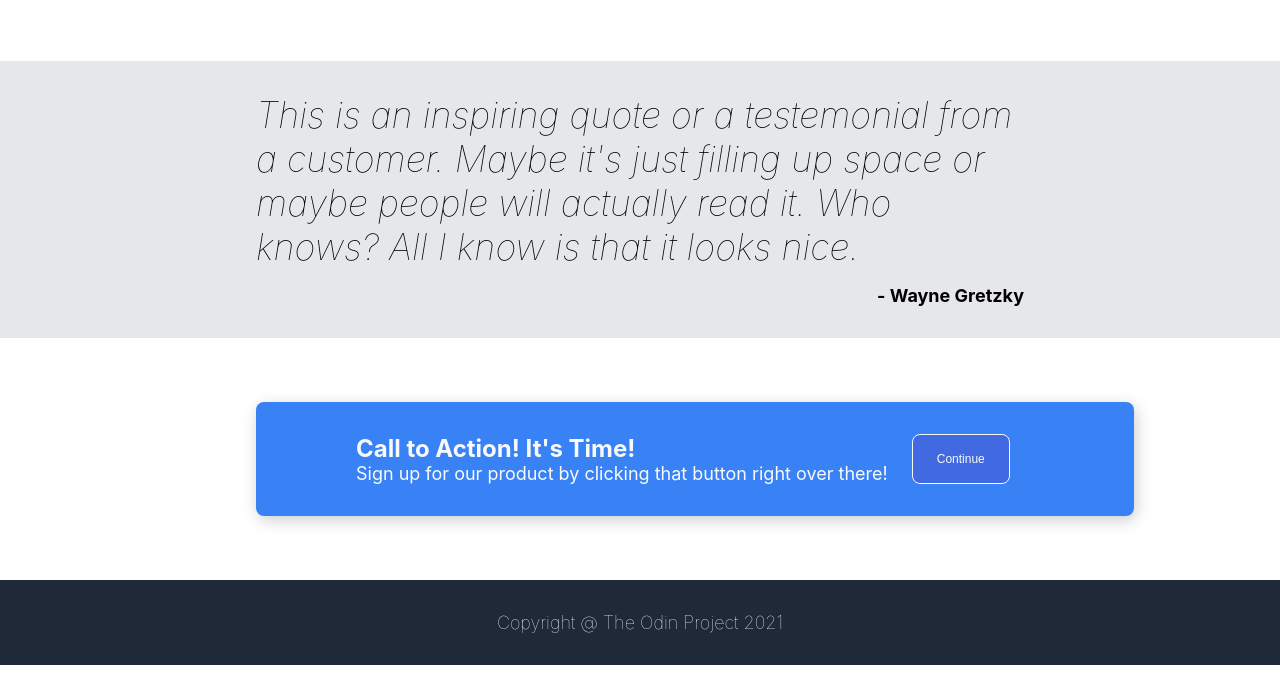
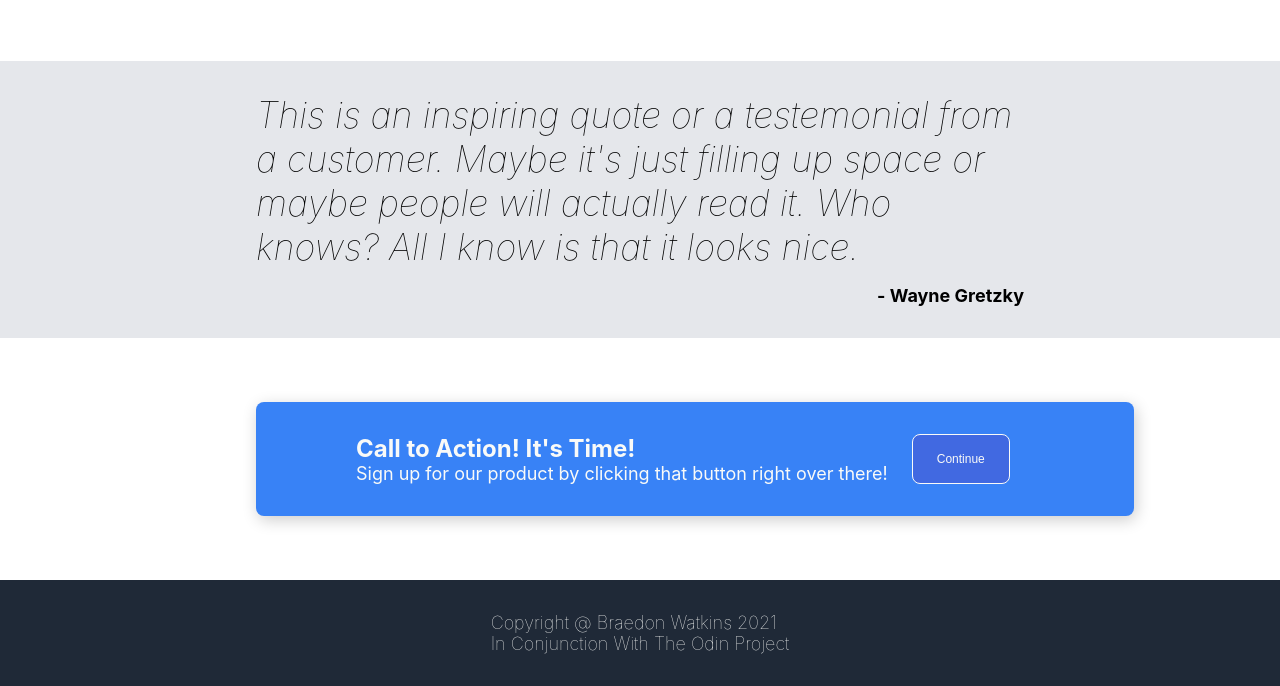
Before and after one commit to braedonwatkins/landingpage, a plain HTML site: page index.html in a window 1280 px wide. Shown: the part 950-1636 px from the top of the page. Before the commit the page ends 1615 px from the top, so only its background shows below. Drawn offline with Linux system fonts and the light colour scheme.

Commit message:
copyright fix

```diff
--- a/index.html
+++ b/index.html
@@ -100,7 +100,8 @@
     </div>
 
     <div class = "footer">
-        Copyright @ The Odin Project 2021
+        Copyright @ Braedon Watkins 2021<br>
+        In Conjunction With The Odin Project
     </div>
 </body>
 </html>
```
